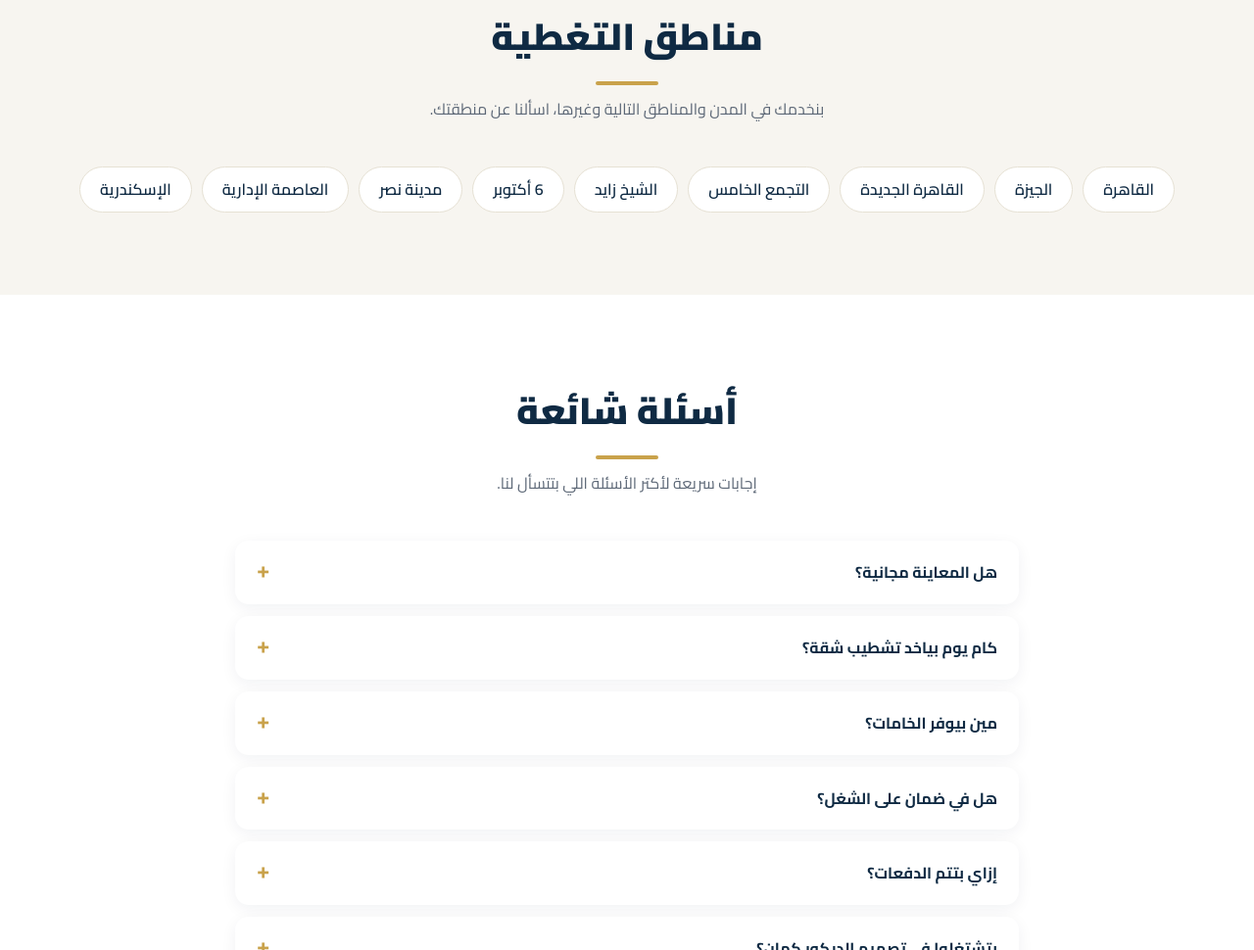
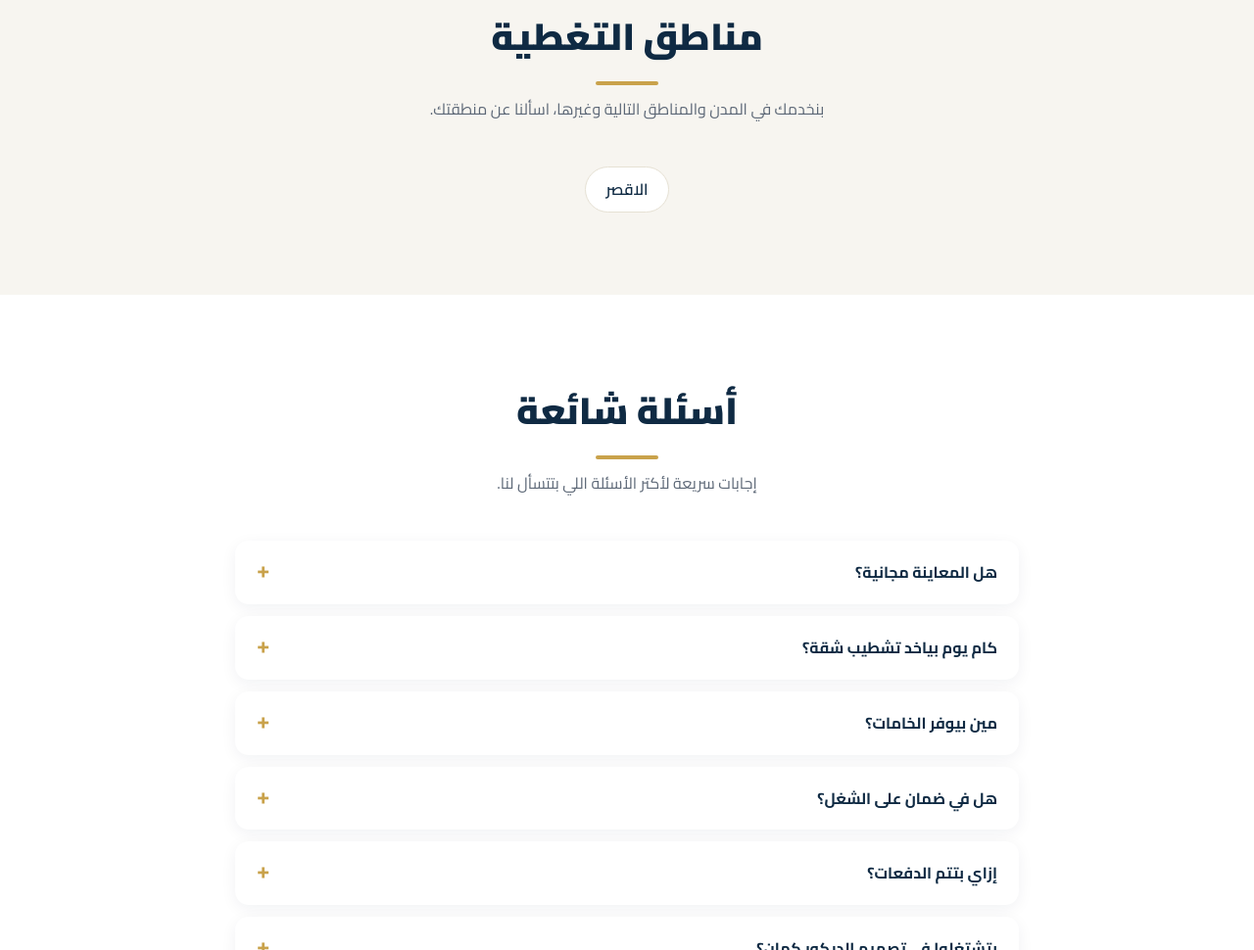
Before and after one commit to saefasha-crypto/ehamed, a plain HTML site: page index.html in a window 1280 px wide. Shown: the part 5180-6150 px from the top of the page at 98% size. Drawn offline with Linux system fonts and the light colour scheme.

Commit message:
Update index.html

```diff
--- a/index.html
+++ b/index.html
@@ -289,7 +289,7 @@ footer b{color:var(--gold2)}
   <h2>مناطق التغطية</h2><div class="bar"></div>
   <p class="sub">بنخدمك في المدن والمناطق التالية وغيرها، اسألنا عن منطقتك.</p>
   <div class="chips">
-   <span>القاهرة</span><span>الجيزة</span><span>القاهرة الجديدة</span><span>التجمع الخامس</span><span>الشيخ زايد</span><span>6 أكتوبر</span><span>مدينة نصر</span><span>العاصمة الإدارية</span><span>الإسكندرية</span>
+   <span>الاقصر</
   </div>
  </div>
 </section>
```
